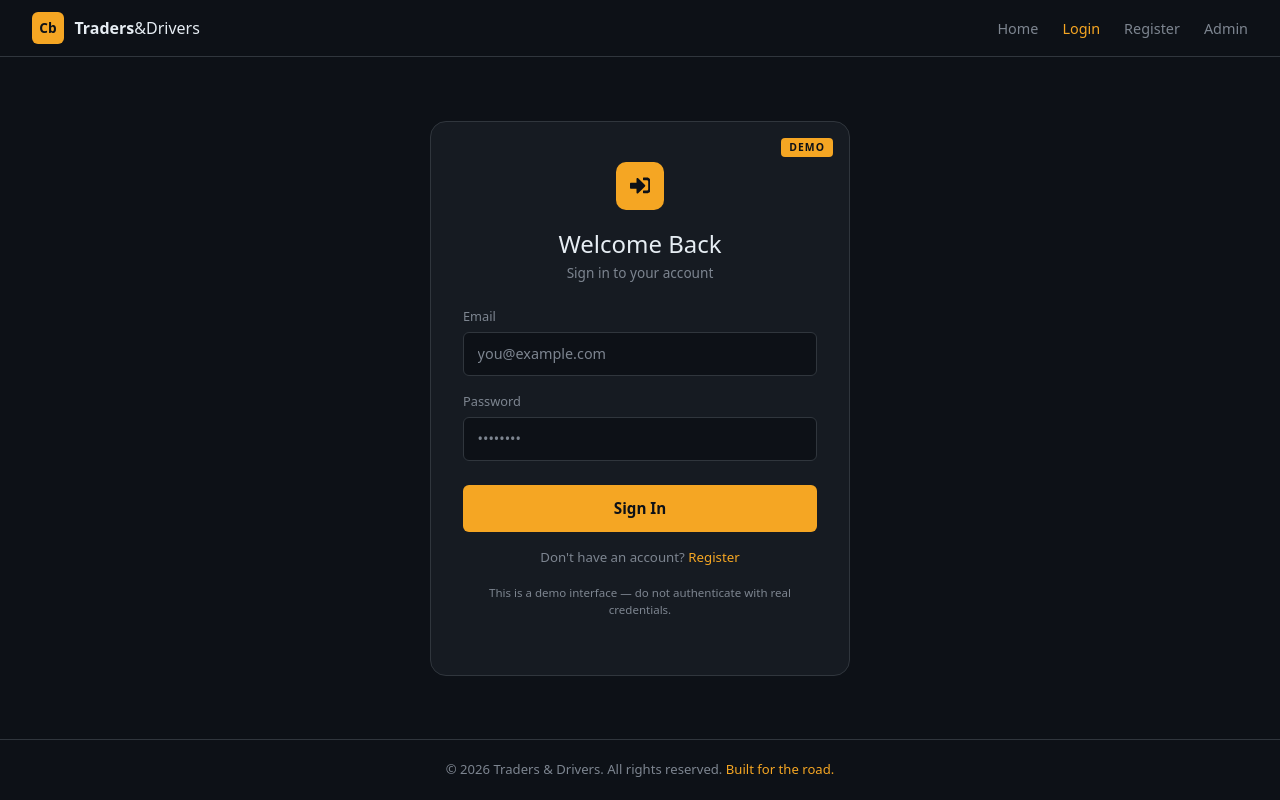
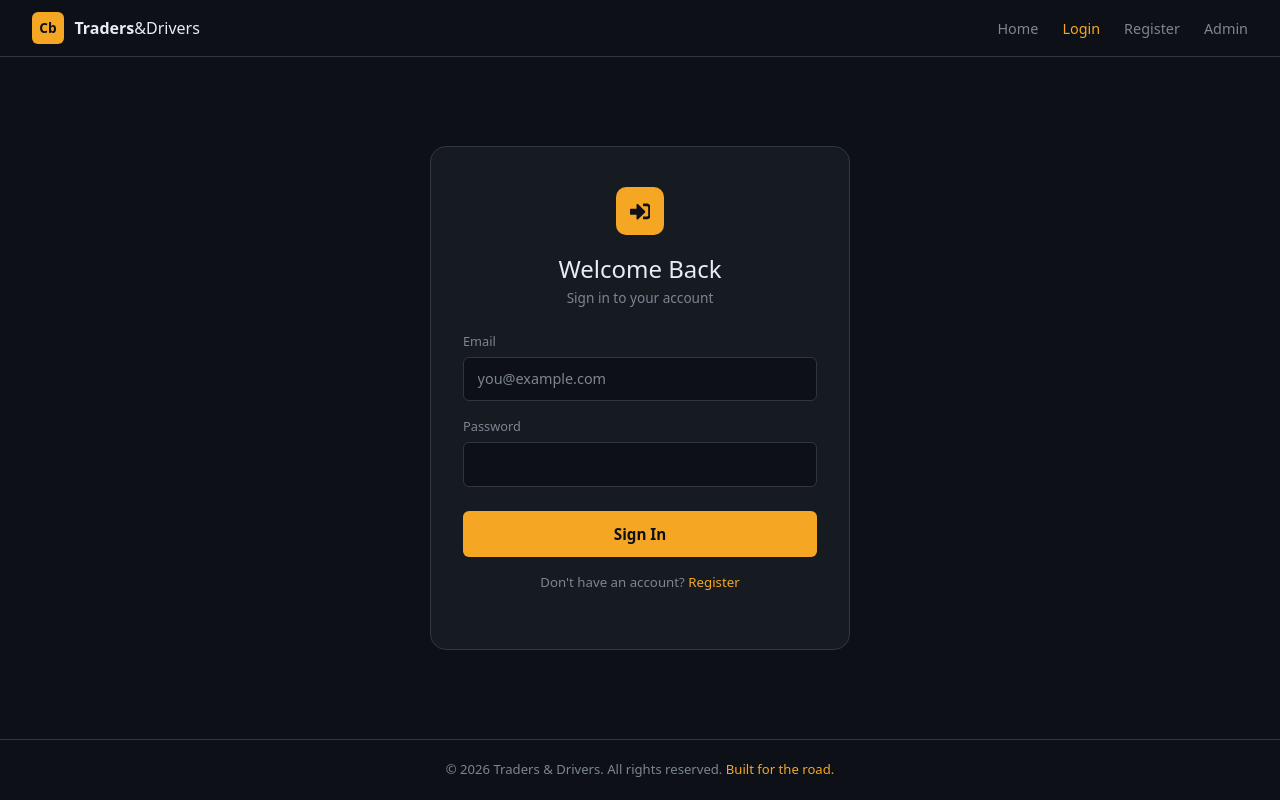
Before and after one commit to tazz911/traders-drivers, a React (Vite) app in the folder client/: page /login in a window 1280 px wide. Built offline with nearby package versions, Linux system fonts and the light colour scheme; no server answers.

Commit message:
Update Login.jsx

```diff
--- a/client/src/components/Login.jsx
+++ b/client/src/components/Login.jsx
@@ -32,7 +32,7 @@ const Login = () => {
             <Header />
             <div className="td-auth-center">
                 <div className="td-auth-card">
-                    <span className="td-demo-badge">DEMO</span>
+
 
                     <div className="td-auth-icon"><FaSignInAlt /></div>
                     <h2>Welcome Back</h2>
@@ -59,7 +59,6 @@ const Login = () => {
                         <input
                             className="td-input"
                             type="password"
-                            placeholder="••••••••"
                             data-testid="password-input"
                             {...register('password', { onChange: (e) => setPassword(e.target.value) })}
                         />
@@ -79,9 +78,6 @@ const Login = () => {
                     <p className="td-auth-link">
                         Don't have an account? <Link to="/register">Register</Link>
                     </p>
-                    <p className="td-demo-note">
-                        This is a demo interface — do not authenticate with real credentials.
-                    </p>
                 </div>
             </div>
             <Footer />
```
